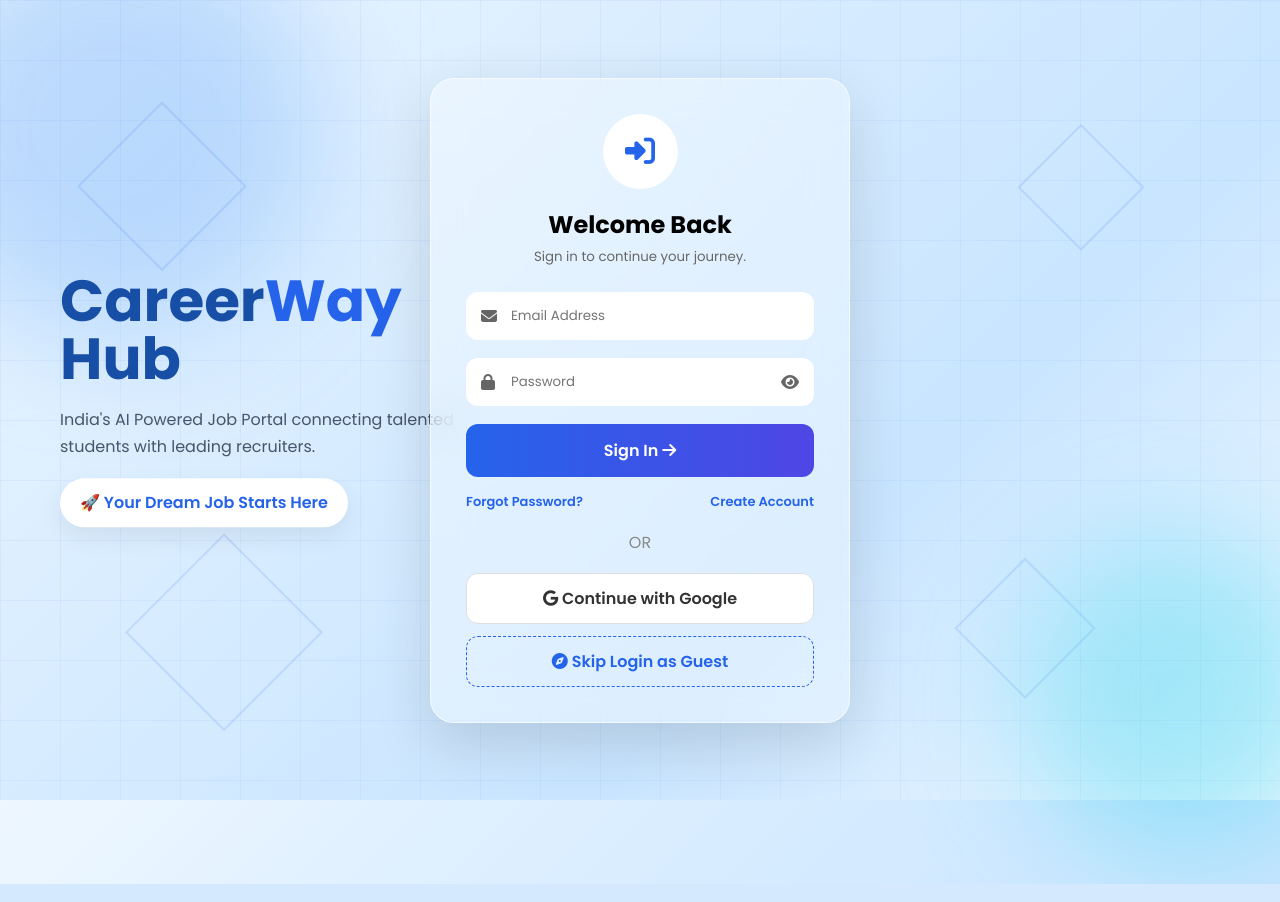
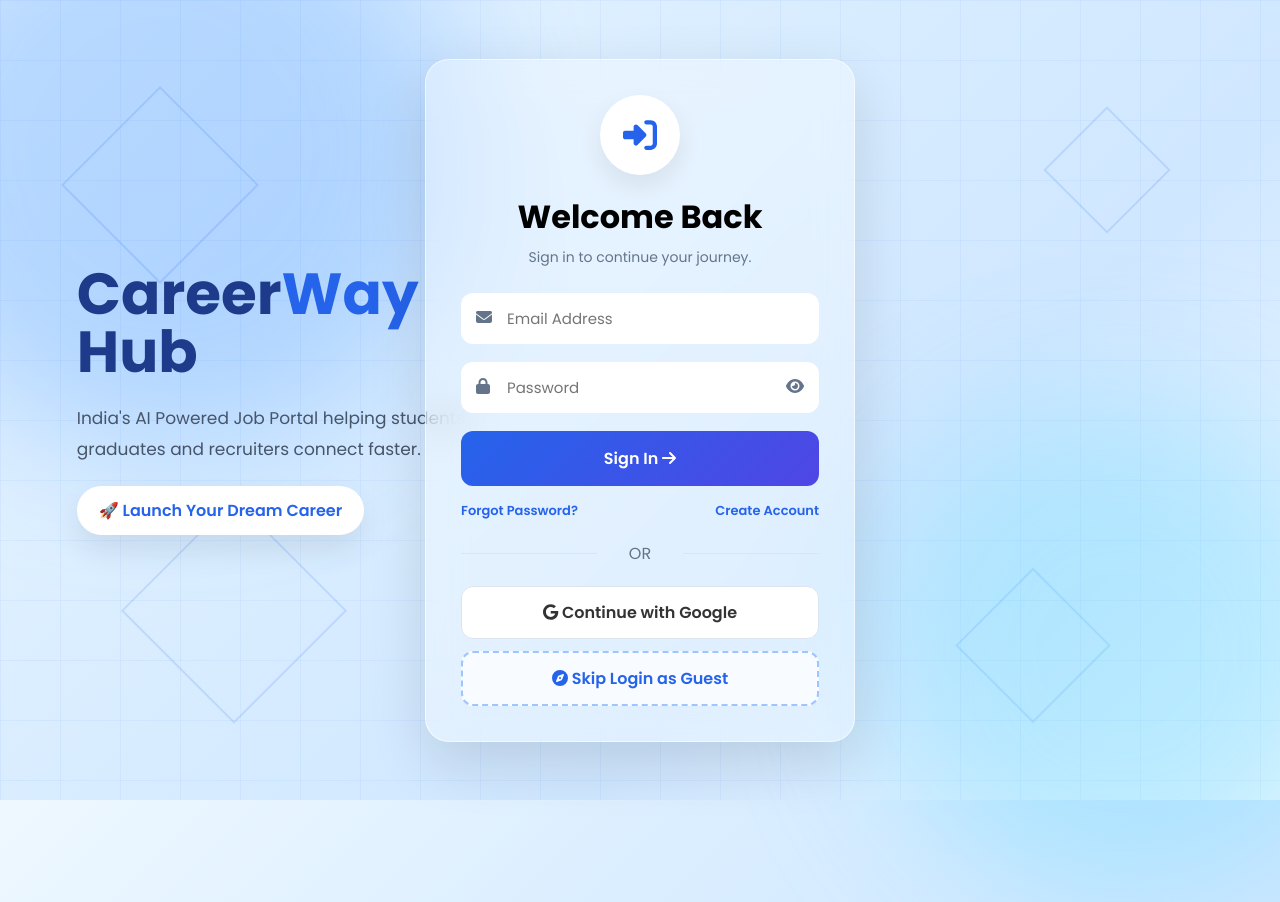
Before and after one commit to saurabhstances/CAREERWAY, a Flask app: page /login in a window 1280 px wide; the page is wider, and only the part inside the window is pictured. Run offline with Flask 3, Linux system fonts and the light colour scheme; some libraries are stand-ins or nearby versions.

Commit message:
Update login.html

```diff
--- a/templates/login.html
+++ b/templates/login.html
@@ -2,92 +2,121 @@
 <html lang="en">
 <head>
     <meta charset="UTF-8">
-<meta name="viewport" content="width=device-width,initial-scale=1">
+    <meta name="viewport" content="width=device-width, initial-scale=1.0">
     <title>CareerWay Hub | Login</title>
 
     <link href="https://fonts.googleapis.com/css2?family=Poppins:wght@300;400;500;600;700&display=swap" rel="stylesheet">
     <link rel="stylesheet" href="https://cdnjs.cloudflare.com/ajax/libs/font-awesome/6.5.2/css/all.min.css">
 
     <style>
-*{margin:0;padding:0;box-sizing:border-box;font-family:Poppins,sans-serif}
-body{height:100vh;display:flex;justify-content:center;align-items:center;overflow:hidden;background:linear-gradient(135deg,#eef7ff,#d9edff,#c9e5ff,#eef8ff);position:relative}
-body:before,body:after{content:"";position:absolute;border-radius:50%;filter:blur(60px);animation:f 8s ease-in-out infinite alternate}
-body:before{width:420px;height:420px;background:#60a5fa55;left:-100px;top:-80px}
-body:after{width:320px;height:320px;background:#22d3ee55;right:-60px;bottom:-60px}
-.grid{position:absolute;inset:0;background-image:linear-gradient(rgba(37,99,235,.05) 1px,transparent 1px),linear-gradient(90deg,rgba(37,99,235,.05) 1px,transparent 1px);background-size:60px 60px}
-.s{position:absolute;border:2px solid #2563eb22;transform:rotate(45deg);animation:f 8s infinite}
-.s1{width:120px;height:120px;left:8%;top:16%}.s2{width:90px;height:90px;right:12%;top:18%}.s3{width:140px;height:140px;left:12%;bottom:12%}.s4{width:100px;height:100px;right:16%;bottom:15%}
-.brand{position:absolute;left:60px;top:50%;transform:translateY(-50%);max-width:420px}
-.brand h1{font-size:58px;color:#174ea6;line-height:1}.brand span{color:#2563eb}.brand p{margin:18px 0;color:#475569;line-height:1.7}.tag{display:inline-block;padding:12px 20px;background:#fff;border-radius:30px;color:#2563eb;font-weight:600;box-shadow:0 10px 25px #0001}
-.card{width:420px;max-width:92%;padding:35px;background:rgba(255,255,255,.35);backdrop-filter:blur(18px);border:1px solid rgba(255,255,255,.6);border-radius:24px;box-shadow:0 20px 60px #0002}
-.logo{width:75px;height:75px;background:#fff;border-radius:50%;display:flex;justify-content:center;align-items:center;margin:auto;font-size:30px;color:#2563eb}
-h2{text-align:center;margin:18px 0 5px}small{display:block;text-align:center;color:#666;margin-bottom:25px}
-.g{position:relative;margin-bottom:18px}.g input{width:100%;padding:14px 45px;border:none;border-radius:12px;background:#fff}.g input:focus{outline:none;box-shadow:0 0 0 3px #93c5fd}.g .l{position:absolute;left:15px;top:16px;color:#666}.eye{position:absolute;right:15px;top:16px;cursor:pointer;color:#666}
-.btn{width:100%;padding:14px;border:none;border-radius:12px;background:linear-gradient(90deg,#2563eb,#4f46e5);color:#fff;font-size:16px;font-weight:600;cursor:pointer}
-.btn:hover{opacity:.95}
-.links{display:flex;justify-content:space-between;font-size:13px;margin:15px 0}.links a,.login{text-decoration:none;color:#2563eb;font-weight:600}
-.or{text-align:center;margin:18px 0;color:#888}
-.google,.guest{display:block;text-align:center;padding:12px;border-radius:12px;text-decoration:none;font-weight:600}
-.google{background:#fff;color:#333;border:1px solid #ddd}
-.guest{margin-top:12px;border:1px dashed #2563eb;color:#2563eb}
-@keyframes f{50%{transform:translateY(-20px) rotate(45deg)}}
-@media(max-width:1000px){.brand{display:none}}
+        *{ margin:0; padding:0; box-sizing:border-box; font-family:'Poppins',sans-serif; }
+        :root{ --primary:#2563eb; --secondary:#4f46e5; --bg1:#eef8ff; --bg2:#d8edff; }
+        body{ min-height:100vh; min-height:100dvh; display:flex; justify-content:center; align-items:center; overflow-x:hidden; overflow-y:auto; padding:30px; background:linear-gradient(135deg,#eef8ff,#dbeeff,#cfe7ff,#eef8ff); position:relative; }
+
+        /* Background & Shapes */
+        body::before{ content:""; position:absolute; width:600px; height:600px; left:-180px; top:-180px; background:#4f9cff55; border-radius:50%; filter:blur(70px); animation:blob1 10s ease-in-out infinite alternate; }
+        body::after{ content:""; position:absolute; width:500px; height:500px; right:-120px; bottom:-120px; background:#60d8ff55; border-radius:50%; filter:blur(70px); animation:blob2 12s ease-in-out infinite alternate; }
+        .grid{ position:absolute; inset:0; background-image: linear-gradient(rgba(37,99,235,.05) 1px,transparent 1px), linear-gradient(90deg,rgba(37,99,235,.05) 1px,transparent 1px); background-size:60px 60px; }
+        .shape{ position:absolute; border:2px solid rgba(37,99,235,.15); transform:rotate(45deg); animation:float 8s ease-in-out infinite; }
+        .s1{ width:140px; height:140px; left:7%; top:15%; }
+        .s2{ width:90px; height:90px; right:10%; top:18%; animation-delay:2s; }
+        .s3{ width:160px; height:160px; left:12%; bottom:12%; animation-delay:1s; }
+        .s4{ width:110px; height:110px; right:15%; bottom:10%; animation-delay:3s; }
+
+        /* Branding */
+        .brand{ position:absolute; left:6%; top:50%; transform:translateY(-50%); max-width:420px; z-index:2; }
+        .brand h1{ font-size:58px; line-height:1; font-weight:700; color:#1e3a8a; }
+        .brand span{ color:var(--primary); }
+        .brand p{ margin:22px 0; line-height:1.8; color:#475569; font-size:17px; }
+        .tag{ display:inline-block; padding:12px 22px; background:#fff; border-radius:40px; color:var(--primary); font-weight:600; box-shadow:0 15px 30px rgba(0,0,0,.08); }
+
+        /* Card */
+        .card{ width:min(430px,100%); padding:35px; background:rgba(255,255,255,.35); backdrop-filter:blur(18px); border:1px solid rgba(255,255,255,.6); border-radius:24px; box-shadow:0 20px 60px rgba(0,0,0,.12); position:relative; z-index:5; animation:up .8s; }
+        .logo{ width:80px; height:80px; margin:auto; border-radius:50%; display:flex; justify-content:center; align-items:center; background:white; font-size:34px; color:var(--primary); box-shadow:0 10px 25px rgba(0,0,0,.08); }
+        .card h2{ margin:18px 0 6px; text-align:center; font-size:32px; }
+        .card small{ display:block; text-align:center; color:#64748b; margin-bottom:25px; font-size:14px; }
+
+        /* Inputs & Buttons */
+        .group{ position:relative; margin-bottom:18px; }
+        .group input{ width:100%; padding:14px 46px; border:none; border-radius:12px; background:#fff; font-size:15px; }
+        .group input:focus{ outline:none; box-shadow:0 0 0 3px rgba(37,99,235,.18); }
+        .left{ position:absolute; left:15px; top:16px; color:#64748b; }
+        .eye{ position:absolute; right:15px; top:16px; cursor:pointer; color:#64748b; }
+        .btn{ width:100%; padding:15px; border:none; border-radius:12px; font-size:16px; font-weight:600; cursor:pointer; background:linear-gradient(135deg,var(--primary),var(--secondary)); color:white; transition:.3s; }
+        .btn:hover{ transform:translateY(-2px); box-shadow:0 12px 25px rgba(37,99,235,.3); }
+        .links{ display:flex; justify-content:space-between; margin:15px 0; font-size:13px; }
+        .links a{ text-decoration:none; color:var(--primary); font-weight:600; }
+        .or{ text-align:center; margin:20px 0; color:#64748b; position:relative; }
+        .or:before,.or:after{ content:""; position:absolute; top:50%; width:38%; height:1px; background:#dbe4ef; }
+        .or:before{ left:0; } .or:after{ right:0; }
+        .google, .guest{ display:block; width:100%; padding:13px; text-align:center; border-radius:12px; text-decoration:none; font-weight:600; transition:.3s; }
+        .google{ background:#fff; color:#333; border:1px solid #dbe4ef; }
+        .guest{ margin-top:12px; border:2px dashed #9ec5ff; color:var(--primary); background:#f8fbff; }
+
+        /* Animations */
+        @keyframes float{ 50%{transform:translateY(-20px) rotate(45deg);} }
+        @keyframes blob1{ 100%{transform:translate(60px,40px);} }
+        @keyframes blob2{ 100%{transform:translate(-50px,-30px);} }
+        @keyframes up{ from{opacity:0;transform:translateY(40px);} }
+
+        /* Responsive Fix */
+        @media(max-width:992px){
+            body{ display: flex; flex-direction: column; justify-content: center; align-items: center; min-height: 100vh; padding: 20px; }
+            .brand{ position: relative; top: 0; left: 0; transform: none; width: 100%; max-width: 430px; text-align: center; margin-bottom: 30px; }
+            .card{ margin: 0; width: 100%; max-width: 430px; }
+            .s3, .s4{ display:none; }
+        }
+        @media(max-width:480px){ .card{ padding:24px; } }
     </style>
 </head>
 <body>
 
     <div class="grid"></div>
-<div class="s s1"></div><div class="s s2"></div><div class="s s3"></div><div class="s s4"></div>
+    <div class="shape s1"></div>
+    <div class="shape s2"></div>
+    <div class="shape s3"></div>
+    <div class="shape s4"></div>
 
     <div class="brand">
         <h1>Career<span>Way</span><br>Hub</h1>
-<p>India's AI Powered Job Portal connecting talented students with leading recruiters.</p>
-<div class="tag">🚀 Your Dream Job Starts Here</div>
+        <p>India's AI Powered Job Portal helping students, graduates and recruiters connect faster.</p>
+        <div class="tag">🚀 Launch Your Dream Career</div>
     </div>
 
     <div class="card">
         <div class="logo"><i class="fa-solid fa-right-to-bracket"></i></div>
-
         <h2>Welcome Back</h2>
         <small>Sign in to continue your journey.</small>
 
         <form action="{{ url_for('login') }}" method="POST">
-
-<div class="g">
-<i class="fa-solid fa-envelope l"></i>
+            <div class="group">
+                <i class="fa-solid fa-envelope left"></i>
                 <input type="email" name="email" placeholder="Email Address" required>
             </div>
-
-<div class="g">
-<i class="fa-solid fa-lock l"></i>
+            <div class="group">
+                <i class="fa-solid fa-lock left"></i>
                 <input id="pwd" type="password" name="password" placeholder="Password" required>
                 <i id="eye" class="fa-solid fa-eye eye"></i>
             </div>
-
             <button class="btn">Sign In <i class="fa-solid fa-arrow-right"></i></button>
-
             <div class="links">
                 <a href="#">Forgot Password?</a>
                 <a href="{{ url_for('register') }}">Create Account</a>
             </div>
-
             <div class="or">OR</div>
-
-<a class="google" href="/login/google">
-<i class="fa-brands fa-google"></i> Continue with Google
-</a>
-
-<a class="guest" href="{{ url_for('dashboard') }}">
-<i class="fa-solid fa-compass"></i> Skip Login as Guest
-</a>
-
+            <a class="google" href="/login/google"><i class="fa-brands fa-google"></i> Continue with Google</a>
+            <a class="guest" href="{{ url_for('dashboard') }}"><i class="fa-solid fa-compass"></i> Skip Login as Guest</a>
         </form>
     </div>
 
+    <script src="https://cdnjs.cloudflare.com/ajax/libs/font-awesome/6.5.2/js/all.min.js"></script>
     <script>
-const p=document.getElementById("pwd"),e=document.getElementById("eye");
-e.onclick=()=>{p.type=p.type=="password"?"text":"password";e.className="fa-solid "+(p.type=="text"?"fa-eye-slash":"fa-eye")+" eye";}
+        const eye = document.getElementById("eye");
+        const pwd = document.getElementById("pwd");
+        eye.onclick = function(){
+            pwd.type = pwd.type === "password" ? "text" : "password";
+            eye.className = "fa-solid " + (pwd.type === "text" ? "fa-eye-slash" : "fa-eye") + " eye";
+        };
     </script>
-
 </body>
 </html>
```
Lines whose indentation alone changed are shown as unchanged.
